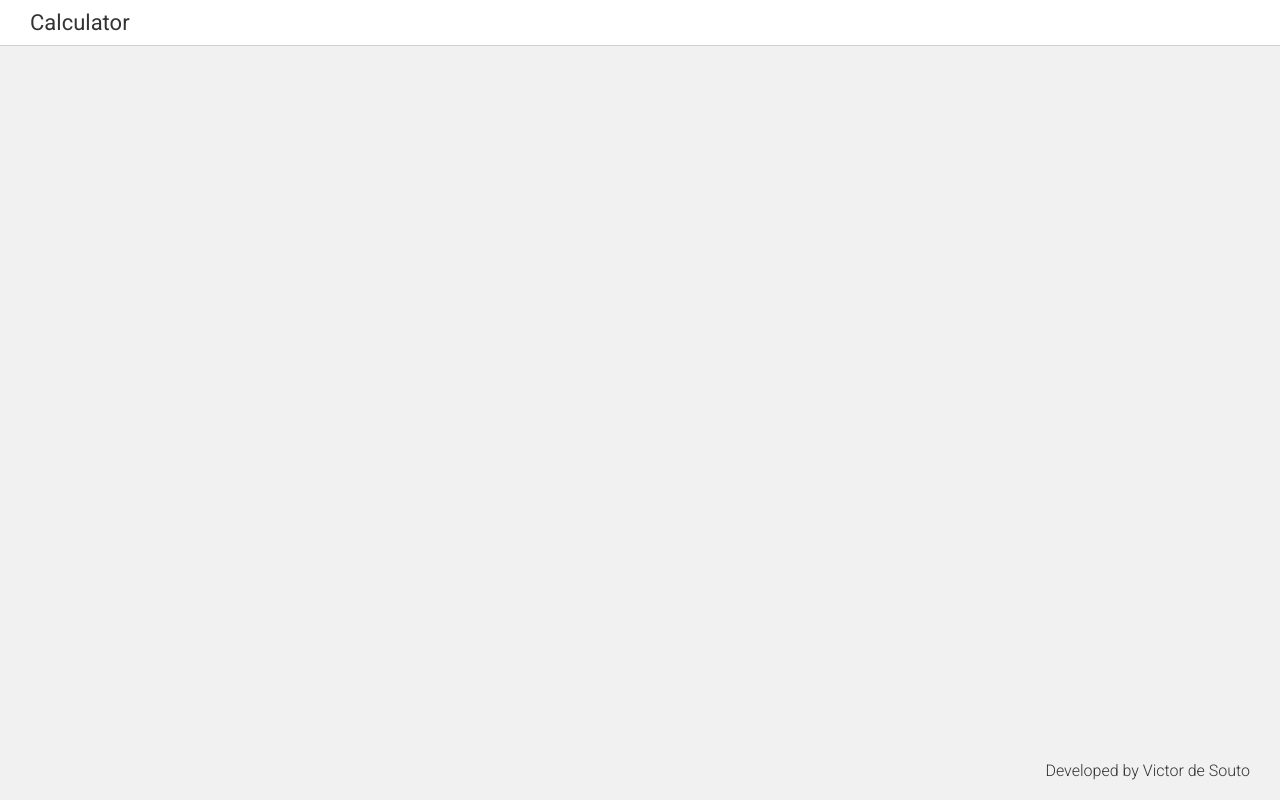
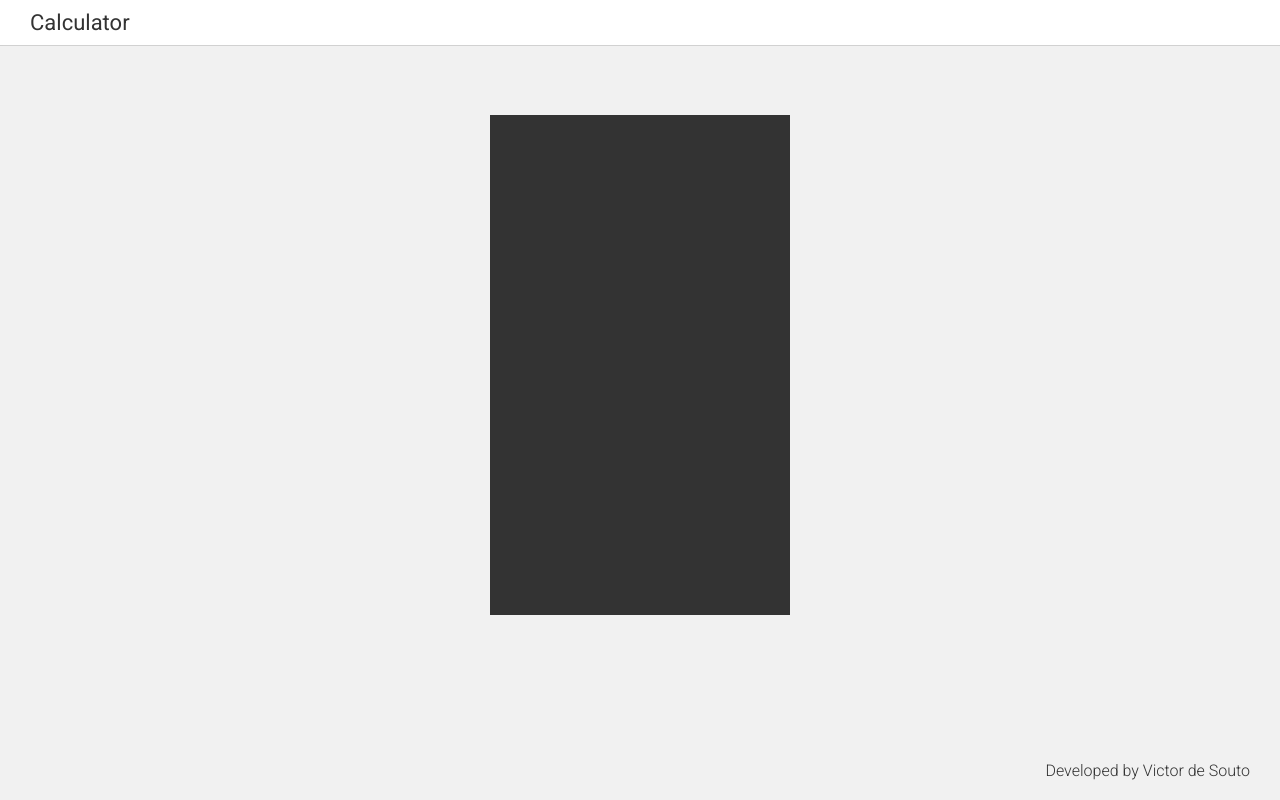
Before and after one commit to sudo-victor/calculator, a React (Create React App) app: page / in a window 1280 px wide. Built offline with nearby package versions, Linux system fonts and the light colour scheme.

Commit message:
chore: add main component

```diff
--- a/src/App.js
+++ b/src/App.js
@@ -2,6 +2,7 @@ import React from "react";
 
 import GlobalStyle from "./styles/globalStyle";
 import Header from "./components/Header";
+import Main from "./components/Main";
 import Footer from "./components/Footer";
 
 function App() {
@@ -10,6 +11,7 @@ function App() {
             <GlobalStyle />
             <div className="App">
                 <Header />
+                <Main />
                 <Footer />
             </div>
         </>
--- /dev/null
+++ b/src/components/Main/index.js
@@ -0,0 +1,11 @@
+import React from "react";
+
+import { Container, Content } from "./styles";
+
+export default function Main() {
+    return (
+        <Container>
+            <Content></Content>
+        </Container>
+    );
+}
--- /dev/null
+++ b/src/components/Main/styles.js
@@ -0,0 +1,15 @@
+import styled from "styled-components";
+
+export const Container = styled.div`
+    width: 100%;
+    height: 80vh;
+    display: flex;
+    align-items: center;
+    justify-content: center;
+`;
+
+export const Content = styled.div`
+    width: 300px;
+    height: 500px;
+    background: #333;
+`;
```
